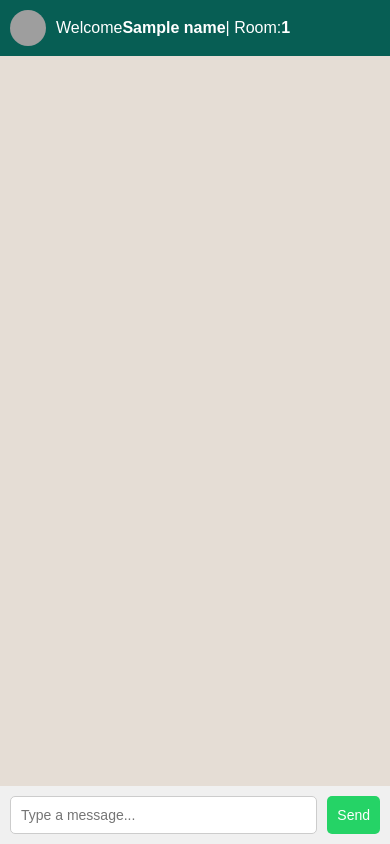
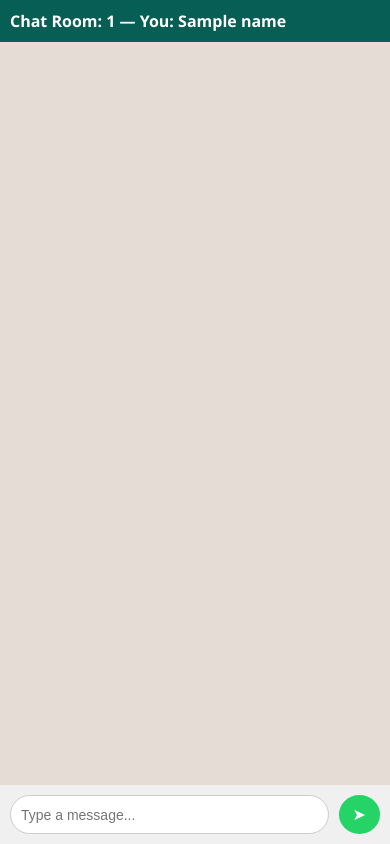
Before and after one commit to bkg001/chatbox, a Flask app: template templates/chat.html in a window 390 px wide. Run offline with Flask 3, Linux system fonts and the light colour scheme; the template is opened without the code that fills it: most values are stand-ins (such as "Sample title", 1, 10 or a date in 2020); some libraries are stand-ins or nearby versions; grey boxes are pictures that could not be loaded.

Commit message:
Full Whatsapp style chat layout

```diff
--- a/templates/chat.html
+++ b/templates/chat.html
@@ -1,103 +1,109 @@
-<!-- VERSION 4: Full WhatsApp Theme -->
+<!-- VERSION 6: Full WhatsApp-style Chat Page -->
 <!DOCTYPE html>
-<html>
+<html lang="en">
 <head>
   <meta charset="UTF-8">
-  <title>Private Chat Room</title>
+  <title>Chat Room - {{ room_id }}</title>
   <meta name="viewport" content="width=device-width, initial-scale=1.0">
   <script src="https://cdn.socket.io/4.0.0/socket.io.min.js"></script>
   <style>
     body {
-      font-family: Arial, sans-serif;
       margin: 0;
-      padding: 0;
+      font-family: 'Segoe UI', sans-serif;
+      background-color: #e5ddd5;
       display: flex;
       flex-direction: column;
       height: 100vh;
-      background: #e5ddd5;
     }
 
     header {
-      background: #075e54;
+      background-color: #075e54;
       color: white;
-      padding: 10px;
-      font-size: 16px;
-      display: flex;
-      align-items: center;
-    }
-
-    header img {
-      height: 36px;
-      width: 36px;
-      border-radius: 50%;
-      margin-right: 10px;
-      object-fit: cover;
+      padding: 15px;
+      font-size: 18px;
+      font-weight: bold;
     }
 
     #chat-box {
       flex: 1;
       overflow-y: auto;
-      padding: 10px;
+      padding: 15px;
+      display: flex;
+      flex-direction: column;
     }
 
     .message {
-      margin: 10px;
-      padding: 10px;
-      border-radius: 10px;
-      max-width: 80%;
-      clear: both;
+      max-width: 70%;
+      padding: 10px 14px;
+      margin-bottom: 10px;
+      border-radius: 8px;
+      position: relative;
       word-wrap: break-word;
+      font-size: 15px;
+      line-height: 1.4;
     }
 
     .message.user {
-      background: #dcf8c6;
-      float: right;
+      align-self: flex-end;
+      background-color: #dcf8c6;
+      border-bottom-right-radius: 0;
     }
 
     .message.other {
-      background: #ffffff;
-      float: left;
+      align-self: flex-start;
+      background-color: #fff;
+      border-bottom-left-radius: 0;
     }
 
     .message.system {
-      background: #f0f0f0;
+      align-self: center;
+      background-color: #d3d3d3;
+      color: #444;
+      border-radius: 20px;
+      padding: 5px 10px;
+      font-size: 13px;
+    }
+
+    .time {
+      font-size: 11px;
       color: #555;
-      text-align: center;
-      margin: 10px auto;
+      position: absolute;
+      bottom: 4px;
+      right: 8px;
     }
 
     .input-area {
       display: flex;
-      flex-direction: row;
+      background: #f0f0f0;
       padding: 10px;
-      background: #f0f0f0;
-      gap: 10px;
     }
 
     #message {
       flex: 1;
       padding: 10px;
-      font-size: 16px;
+      border-radius: 20px;
       border: 1px solid #ccc;
-      border-radius: 5px;
-    }
-
-    button {
-      padding: 10px 15px;
-      font-size: 16px;
-      background: #25d366;
-      color: white;
-      border: none;
-      border-radius: 5px;
-    }
-
-    @media (max-width: 600px) {
-      #message {
       font-size: 14px;
     }
 
     button {
-        font-size: 14px;
+      background-color: #25d366;
+      color: white;
+      border: none;
+      border-radius: 50%;
+      padding: 10px 14px;
+      font-size: 16px;
+      margin-left: 10px;
+      cursor: pointer;
+    }
+
+    @media (max-width: 600px) {
+      .message {
+        max-width: 90%;
+      }
+
+      header {
+        font-size: 16px;
         padding: 10px;
       }
     }
@@ -106,17 +112,14 @@
 <body>
 
 <header>
-    {% if pic %}
-      <img src="/static/{{ pic }}" alt="Profile">
-    {% endif %}
-    Welcome <strong>{{ name }}</strong> | Room: <strong>{{ room_id }}</strong>
+  Chat Room: {{ room_id }} — You: {{ name }}
 </header>
 
 <div id="chat-box"></div>
 
 <div class="input-area">
   <input id="message" placeholder="Type a message..." onkeypress="if(event.key === 'Enter') sendMessage();">
-    <button onclick="sendMessage()">Send</button>
+  <button onclick="sendMessage()">➤</button>
 </div>
 
 <script>
@@ -127,19 +130,19 @@
   socket.emit('join', { room: room, name: name });
 
   socket.on('message', data => {
-      const msg = document.createElement('div');
-      msg.classList.add('message');
+    const messageDiv = document.createElement('div');
+    const isSystem = data.user === 'System';
+    const isOwn = data.user === name;
 
-      if (data.user === 'System') {
-        msg.classList.add('system');
-      } else if (data.user === name) {
-        msg.classList.add('user');
+    if (isSystem) {
+      messageDiv.className = 'message system';
+      messageDiv.textContent = data.text;
     } else {
-        msg.classList.add('other');
+      messageDiv.className = 'message ' + (isOwn ? 'user' : 'other');
+      messageDiv.innerHTML = `<strong>${data.user}:</strong> ${data.text}<span class="time">${getTime()}</span>`;
     }
 
-      msg.textContent = `${data.user}: ${data.text}`;
-      document.getElementById('chat-box').appendChild(msg);
+    document.getElementById('chat-box').appendChild(messageDiv);
     scrollToBottom();
   });
 
@@ -156,6 +159,12 @@
     const chatBox = document.getElementById('chat-box');
     chatBox.scrollTop = chatBox.scrollHeight;
   }
+
+  function getTime() {
+    const now = new Date();
+    return now.getHours().toString().padStart(2, '0') + ":" +
+           now.getMinutes().toString().padStart(2, '0');
+  }
 </script>
 
 </body>
```
Lines whose indentation alone changed are shown as unchanged.
